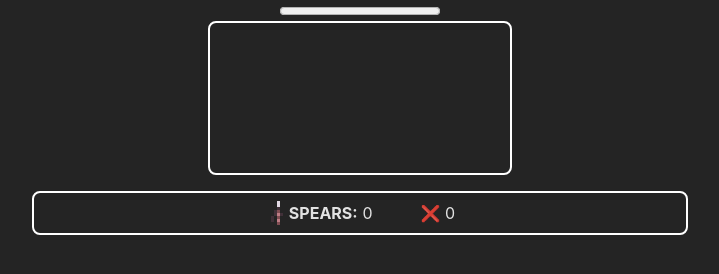
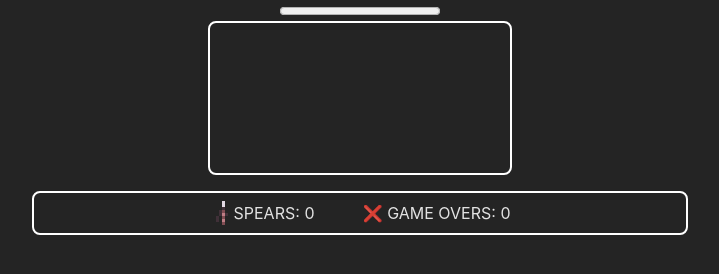
Before and after one commit to saacostam/gj-2d-game-jam-2024, a website built with Vite: page index.html in a window 1280 px wide. Shown: the part 96-370 px from the top of the page, without its empty margins (280-999 px from the left). Built offline with nearby package versions, Linux system fonts and the light colour scheme; what excalibur would draw is missing.

Commit message:
fix: adjust copy

```diff
--- a/src/main.ts
+++ b/src/main.ts
@@ -6,7 +6,7 @@ import { loader } from './modules/assets'
 import { gameOverCounterHtmlElement } from './modules/ui'
 import { UrlUtils } from './modules/url'
 
-gameOverCounterHtmlElement.innerText = `❌ ${UrlUtils.getLostCount().toString()}`
+gameOverCounterHtmlElement.innerText = `❌ GAME OVERS: ${UrlUtils.getLostCount().toString()}`
 
 const game = new Engine({
   width: GAME_CONFIG.WIDTH * 3,
--- a/src/style.css
+++ b/src/style.css
@@ -43,7 +43,6 @@ img {
   display: flex;
   justify-content: center;
   align-items: center;
-  font-weight: 700;
   margin: auto;
   padding: 0.5rem;
   margin-top: 1rem;
```
